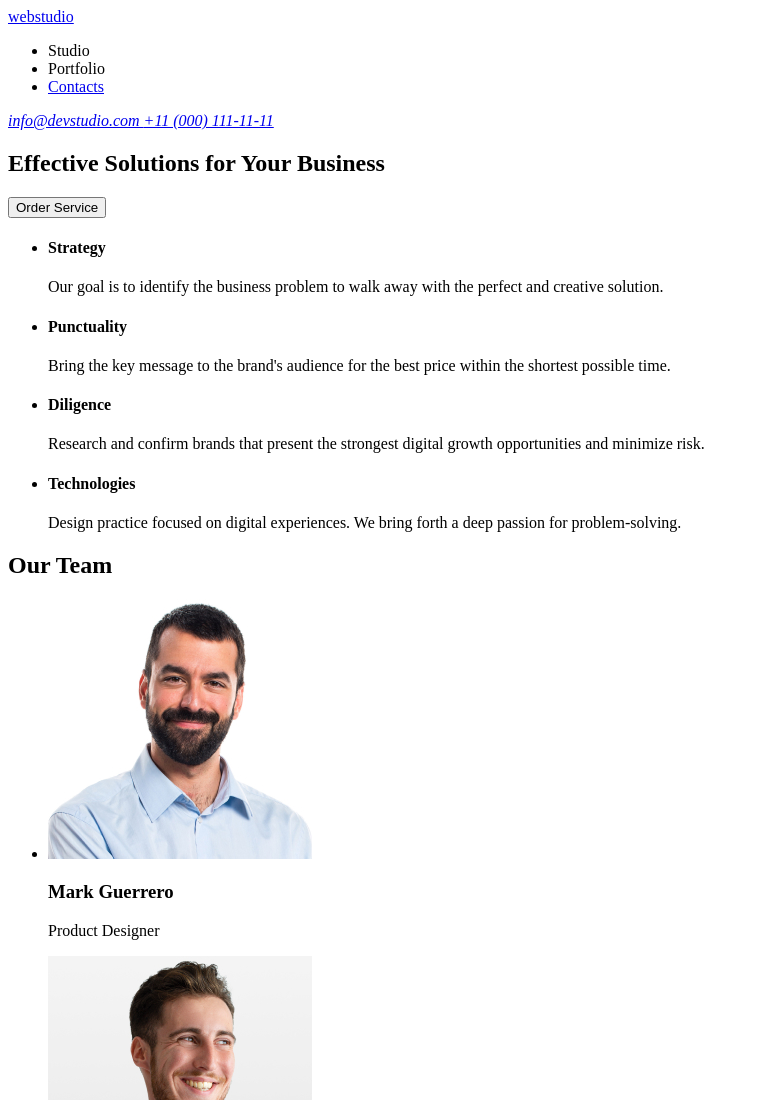
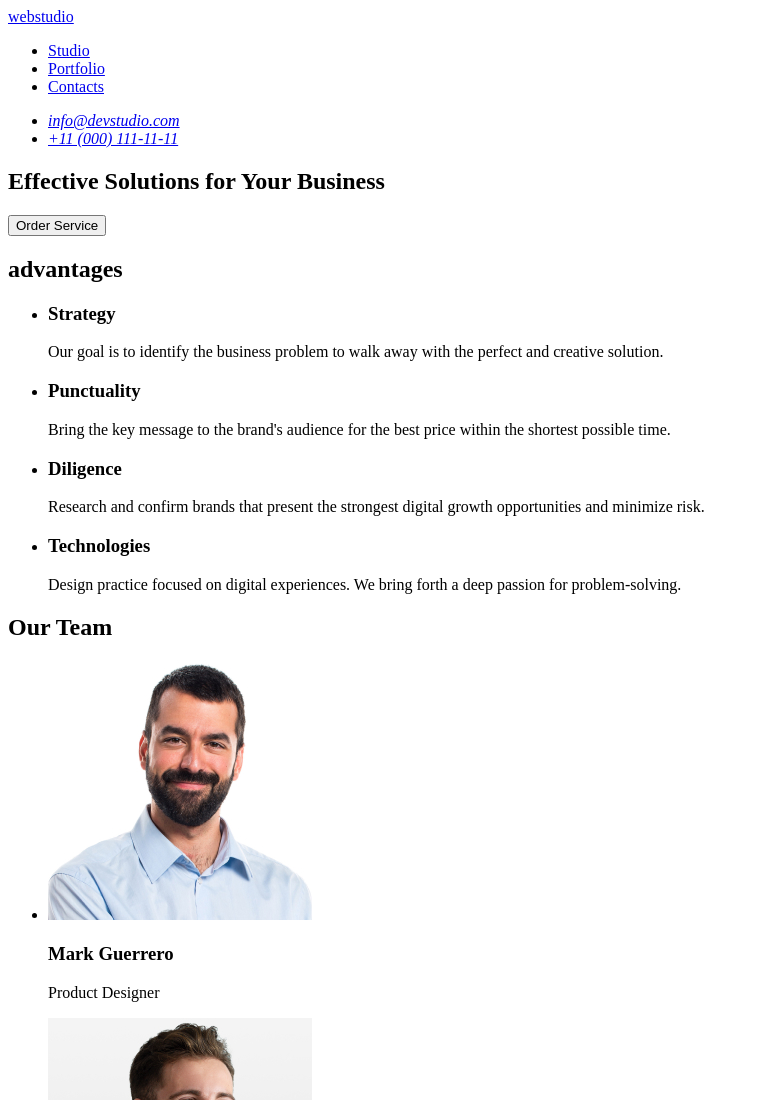
Before and after one commit to Katrinast/goit-markup-hw-01, a plain HTML site: page index.html in a window 1280 px wide. Shown: the top 1100 px of the page, without its empty margins (0-759 px from the left). Drawn offline with Linux system fonts and the light colour scheme.

Commit message:
Update index.html

```diff
--- a/index.html
+++ b/index.html
@@ -7,20 +7,26 @@
 </head>
 <body>
   <header>
-    <a href="index.html">webstudio</a>
     <nav>
+    <a href="./index.html">webstudio</a>
     <ul>
-      <li>Studio</li>
-      <li>Portfolio</li>
+      <li><a href="Studio">Studio</a></li>
+      <li><a href="Portfolio">Portfolio</a></li>
       <li><a href="Contacts">Contacts</a></li>
     </ul>
     </nav>
     <address id="Contacts">
+      <ul>
+        <li>
       <a href="mailto:info@devstudio.com">info@devstudio.com
       </a>
+          </li>
+          <li>
       <a href="tel:+110001111111">
       +11 (000) 111-11-11
       </a>
+            </li>
+      </ul>
     </address>
   </header>
   <main>
@@ -32,30 +38,31 @@
     <button type="button">Order Service</button>
     </section>
     <section>
+      <h2>advantages</h2>
       <ul>
             <li>
-        <h4>
+        <h3>
         Strategy
-      </h4>
+      </h3>
       <p>
         Our goal is to identify the business
         problem to walk away with the perfect and creative solution.
       </p>
           </li>
           <li>
-      <h4>Punctuality</h4>
+      <h3>Punctuality</h3>
       <p>
         Bring the key message to the brand's audience for the best price within the shortest possible time.
       </p>
           </li>
           <li>
-      <h4>Diligence</h4>
+      <h3>Diligence</h3>
       <p>
         Research and confirm brands that present the strongest digital growth opportunities and minimize risk.
       </p>
           </li>
           <li>
-      <h4>Technologies</h4>
+      <h3>Technologies</h3>
       <p>
         Design practice focused on digital experiences. We bring forth a deep passion for problem-solving.
       </p>
@@ -76,7 +83,7 @@
           </li>
           <li>
       <img
-      src="images/img.tom.jpg"
+      src="./images/img.tom.jpg"
       alt="human"
       width="264"
       height="260"/>
@@ -85,7 +92,7 @@
           </li>
           <li>
       <img
-      src="images/img.camila.jpg"
+      src="./images/img.camila.jpg"
       alt="human"
       width="264"
       height="260"/>
@@ -94,7 +101,7 @@
           </li>
           <li>
       <img
-      src="images/img.daniel.jpg"
+      src="./images/img.daniel.jpg"
       alt="human"
       width="264"
       height="260"/>
@@ -105,9 +112,9 @@
     </section>
   </main>
   <footer>
-    <a href="">webstudio</a>
+    <a href="./index.html">webstudio</a>
     <p>
-      Increase the flow of customers<br/> and sales for your business with digital<br/> marketing & growth solutions.
+      Increase the flow of customers and sales for your business with digital marketing & growth solutions.
     </p>
   </footer>
 </body>
```
